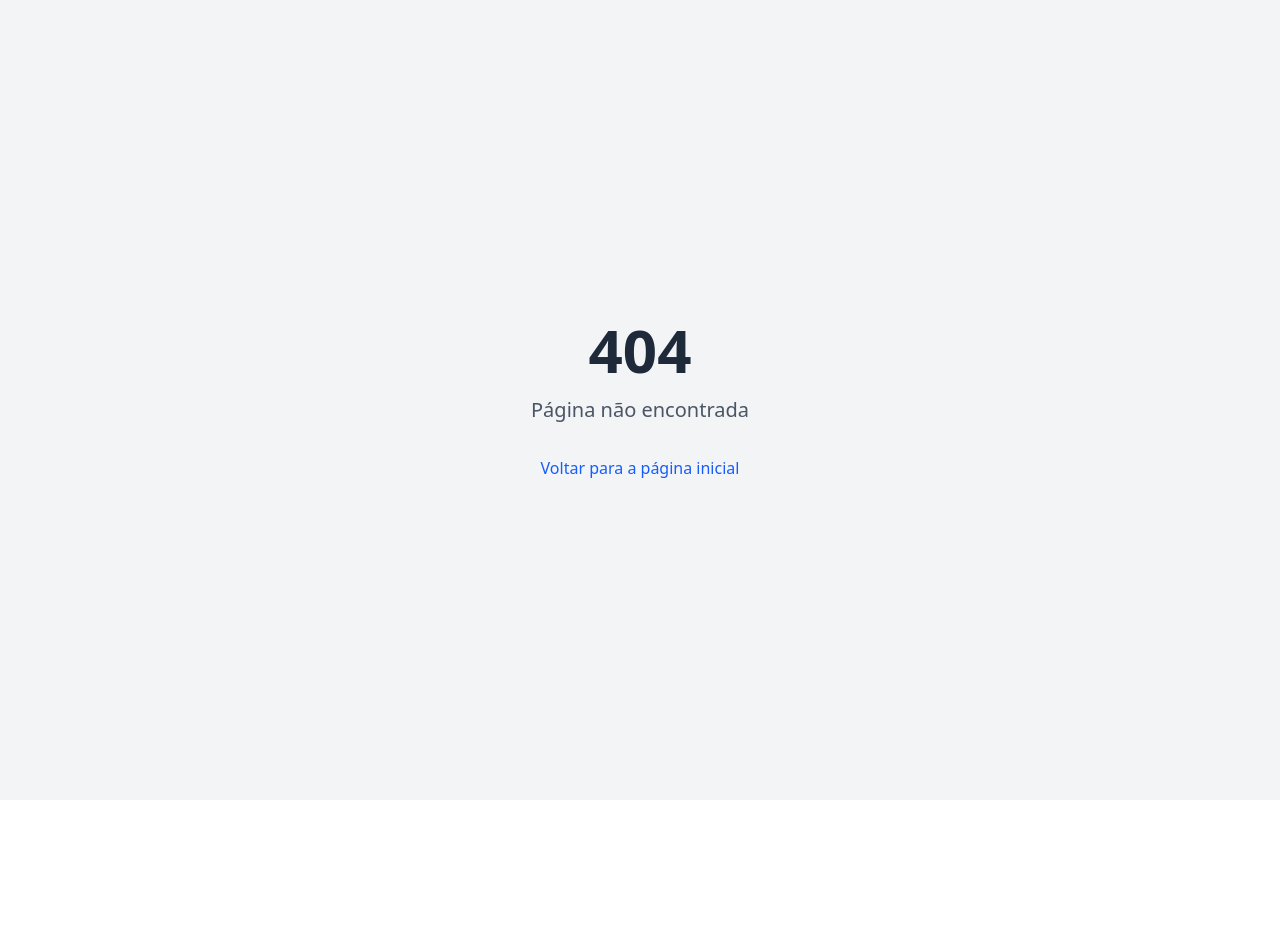
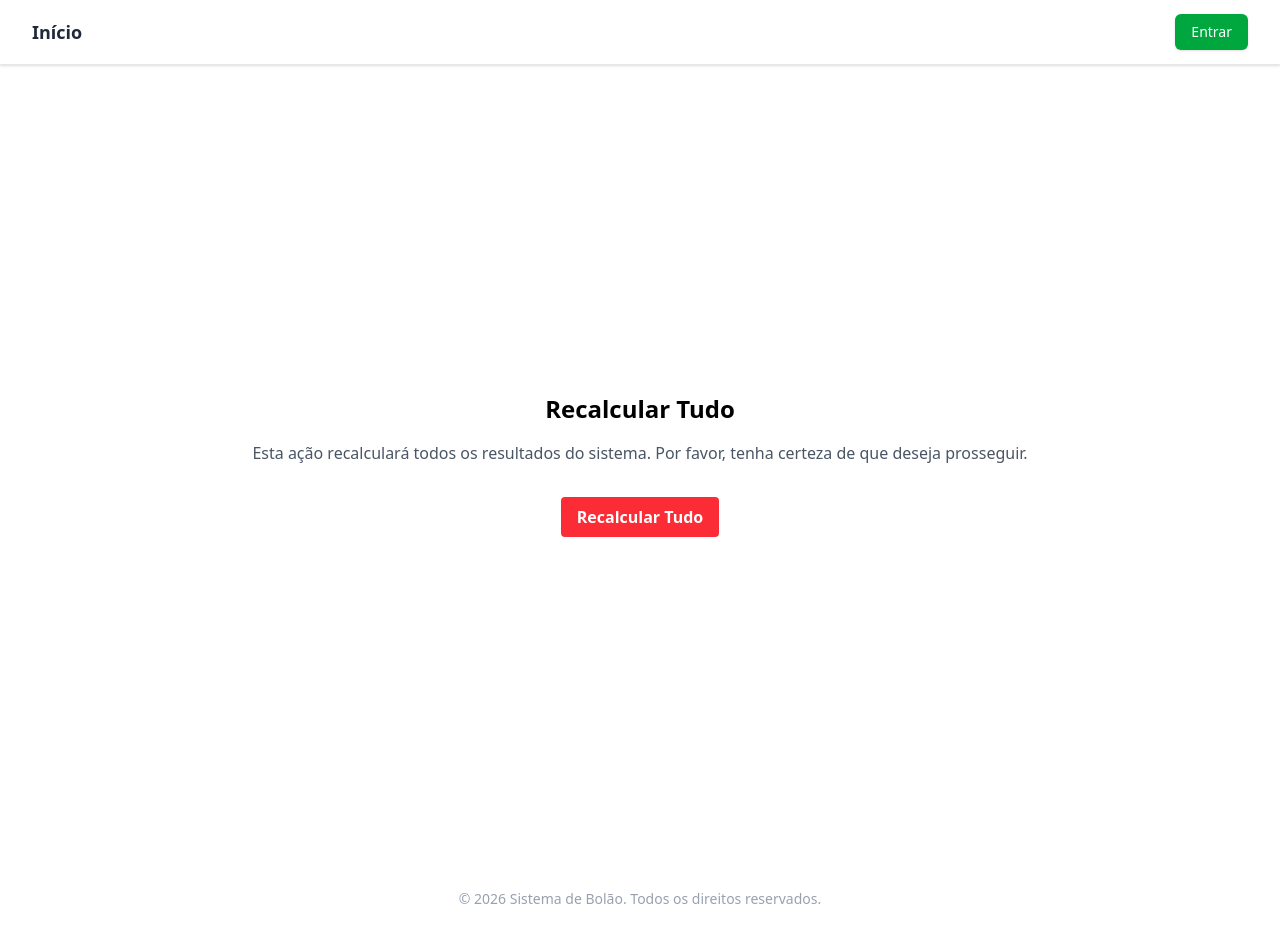
Before and after one commit to Mirkojr/bolao-frontend, a React (Vite) app: page /admin/recalcular-tudo in a window 1280 px wide. Before the commit this address had no page. Before the commit the page ends 800 px from the top, so only its background shows below. Built offline with nearby package versions, Linux system fonts and the light colour scheme.

Commit message:
feat: adjust frontend palpite colors and admin flow

```diff
--- a/src/pages/admin/EditarBoloes/features/tabela-palpites/palpite-cell.tsx
+++ b/src/pages/admin/EditarBoloes/features/tabela-palpites/palpite-cell.tsx
@@ -17,6 +17,14 @@ export const PalpiteCell = ({ jogo, palpite, onSave }: PalpiteCellProps) => {
 
     const firstInputRef = useRef<HTMLInputElement>(null);
 
+    const PONTUACAO_EXATA = 11;
+    const PONTUACAO_PARCIAL = 5;
+
+    const COR_PALPITE_AGENDADO = "bg-gray-100 text-gray-600 border-gray-200";
+    const COR_PALPITE_EXATO = "bg-green-100 text-green-800 border-green-300";
+    const COR_PALPITE_PARCIAL = "bg-amber-100 text-amber-800 border-amber-300";
+    const COR_PALPITE_ERRADO = "bg-red-100 text-red-800 border-red-200";
+
     const [scoreA, setScoreA] = useState<string | number>(palpite?.gol_a_palpite ?? 0);
     const [scoreB, setScoreB] = useState<string | number>(palpite?.gol_b_palpite ?? 0);
 
@@ -26,10 +34,10 @@ export const PalpiteCell = ({ jogo, palpite, onSave }: PalpiteCellProps) => {
     }, [palpite]);
 
     const getCorPorPontos = ( pontos : number = 0) => {
-        if (jogo.status == 'AGENDADO') return "bg-gray-100 text-gray-600 border-gray-200"; // Jogo não ocorreu ainda
-        if (pontos >= 25) return "bg-green-100 text-green-800 border-green-300"; // Cravada
-        if (pontos >= 10) return "bg-blue-100 text-blue-800 border-blue-300";   // Acertou Vencedor
-        return "bg-red-50 text-gray-700 border-transparent"; // Zero / Errou
+        if (jogo.status == 'AGENDADO') return COR_PALPITE_AGENDADO; // Jogo não ocorreu ainda
+        if (pontos >= PONTUACAO_EXATA) return COR_PALPITE_EXATO; // Cravada
+        if (pontos >= PONTUACAO_PARCIAL) return COR_PALPITE_PARCIAL; // Acertou vencedor/empate
+        return COR_PALPITE_ERRADO; // Errou
     };
 
     const handleSave = async () => {
--- /dev/null
+++ b/src/pages/admin/RecalcularTudo/RecalcularTudo.tsx
@@ -0,0 +1,25 @@
+import { useRecalcularTudo } from '@/shared/hooks/useRecalcularTudo';
+
+export function RecalcularTudo() {
+    const { recalcular, isLoading } = useRecalcularTudo();
+
+    return (
+        <div className="flex flex-col items-center justify-center h-screen">
+            <h1 className="text-2xl font-bold mb-4">Recalcular Tudo</h1>
+
+            <p className="text-gray-600 mb-8">
+                Esta ação recalculará todos os resultados do sistema. Por favor, tenha certeza de que deseja prosseguir.
+            </p>
+
+            <button
+                className={`bg-red-500 hover:bg-red-700 text-white font-bold py-2 px-4 rounded transition-colors ${
+                    isLoading ? 'opacity-50 cursor-not-allowed' : ''
+                }`}
+                onClick={recalcular}
+                disabled={isLoading}
+            >
+                {isLoading ? 'Recalculando...' : 'Recalcular Tudo'}
+            </button>
+        </div>
+    );
+}
--- a/src/routes/index.tsx
+++ b/src/routes/index.tsx
@@ -7,6 +7,7 @@ import { Login } from '@/pages/login/login-page';
 import EditarBolaoPage from '@/pages/admin/EditarBoloes/EditarBoloes';
 import NotFoundPage from '@/pages/not-found/not-found-page';
 import { AdicionarTimePage } from '@/pages/AdicionarTime/AdicionarTime';
+import { RecalcularTudo } from '@/pages/admin/RecalcularTudo/RecalcularTudo';
 
 import { MainLayout } from '@/layout/MainLayout/MainLayout';
 
@@ -20,6 +21,7 @@ export const AppRoutes = () => {
                         <Route path="/admin/bolao-crud" element={<AdminBolaoPage></AdminBolaoPage>} />
                         <Route path="/admin/edit/:id" element={<EditarBolaoPage />} />
                         <Route path="/admin/times" element={<AdicionarTimePage />} />
+                        <Route path="/admin/recalcular-tudo" element={<RecalcularTudo />} />
                     </Route>
 
                     <Route path="login" element={<Login></Login>} />
--- a/src/shared/api/httpClient.ts
+++ b/src/shared/api/httpClient.ts
@@ -1,7 +1,6 @@
 const API_URL = import.meta.env.VITE_API_URL?.replace(/\/$/, '') || '';
 export const AUTH_LOGOUT_EVENT = 'auth:logout';
 
-// Classe de erro personalizada para erros de API
 export class ApiError extends Error {
     status: number;
     message: string;
@@ -16,17 +15,14 @@ export class ApiError extends Error {
     }
 }
 
-// Função para construir os headers, incluindo o token de autenticação se disponível
 const getHeaders = (customHeaders?: HeadersInit, body?: unknown) => {
     const headers = new Headers(customHeaders);
     const token = localStorage.getItem('meu_token');
 
-    // Se houver um token e o header Authorization ainda não estiver presente, adiciona o token
     if (token && !headers.has('Authorization')) {
         headers.set('Authorization', `Bearer ${token}`);
     }
 
-    // Se o body não for FormData e o header Content-Type ainda não estiver presente, define como application/json
     if (!(body instanceof FormData) && !headers.has('Content-Type')) {
         headers.set('Content-Type', 'application/json');
     }
@@ -34,8 +30,7 @@ const getHeaders = (customHeaders?: HeadersInit, body?: unknown) => {
     return headers;
 };
 
-// Toda resposta do backend passa por aqui
-async function handleResponse(response: Response) {
+async function handleResponse(response: Response, responseType: 'json' | 'blob' = 'json') {
     if (response.status === 401) {
         window.dispatchEvent(new Event(AUTH_LOGOUT_EVENT));
         throw new ApiError(401, 'Sessão expirada');
@@ -46,13 +41,21 @@ async function handleResponse(response: Response) {
         throw new ApiError(response.status, errorData?.message || 'Erro na requisição', errorData);
     }
 
-    return response.status === 204 ? null : response.json();
+    if (response.status === 204) return null;
+
+    // Se for blob, retorna o blob. Se não, mantém o comportamento padrão de json.
+    if (responseType === 'blob') {
+        return response.blob();
+    }
+
+    return response.json();
 }
 
-interface FetchOptions extends Omit<RequestInit, 'method' | 'body'> {}
+// Estendemos as opções para incluir o responseType opcional
+interface FetchOptions extends Omit<RequestInit, 'method' | 'body'> {
+    responseType?: 'json' | 'blob';
+}
 
-
-// Função genérica para fazer requisições HTTP
 async function request<T>(endpoint: string, method: string, body?: unknown, options?: FetchOptions): Promise<T> {
     const isFormData = body instanceof FormData;
 
@@ -63,7 +66,7 @@ async function request<T>(endpoint: string, method: string, body?: unknown, opti
         body: isFormData ? (body as FormData) : (body ? JSON.stringify(body) : undefined),
     });
 
-    return handleResponse(response);
+    return handleResponse(response, options?.responseType);
 }
 
 export const httpClient = {
--- /dev/null
+++ b/src/shared/hooks/useRecalcularTudo.ts
@@ -0,0 +1,25 @@
+import { useState } from 'react';
+import { adminService } from '@/shared/services/admin-service';
+
+export function useRecalcularTudo() {
+    const [isLoading, setIsLoading] = useState(false);
+
+    const recalcular = async () => {
+        if (!window.confirm('Tem certeza de que deseja recalcular tudo? Esta ação não pode ser desfeita.')) {
+            return;
+        }
+
+        setIsLoading(true);
+        try {
+            await adminService.recalcularTudo();
+            alert('Recálculo iniciado com sucesso!');
+        } catch (error) {
+            console.error('Erro ao recalcular tudo:', error);
+            alert('Ocorreu um erro ao tentar recalcular tudo. Por favor, tente novamente mais tarde.');
+        } finally {
+            setIsLoading(false);
+        }
+    };
+
+    return { recalcular, isLoading };
+}
--- /dev/null
+++ b/src/shared/services/admin-service.ts
@@ -0,0 +1,7 @@
+import { httpClient } from '../api/httpClient';
+
+export const adminService = {
+    recalcularTudo: (): Promise<void> => {
+        return httpClient.get<void>('/admin/recalcularPontos', {});
+    },
+};
--- a/src/shared/services/export-service.ts
+++ b/src/shared/services/export-service.ts
@@ -1,22 +1,15 @@
-const API_URL = import.meta.env.VITE_API_URL?.replace(/\/$/, '') || '';
-const TOKEN_KEY = 'meu_token';
+import { httpClient } from "../api/httpClient";
 
 type Formato = 'excel' | 'pdf';
 
 async function baixarArquivo(bolaoId: number | string, formato: Formato): Promise<void> {
-  const token = localStorage.getItem(TOKEN_KEY);
   const ext = formato === 'excel' ? 'xlsx' : 'pdf';
 
-  const resp = await fetch(`${API_URL}/boloes/${bolaoId}/export/${formato}`, {
-    method: 'GET',
-    headers: token ? { Authorization: `Bearer ${token}` } : {},
+  try {
+    const blob = await httpClient.get<Blob>(`/boloes/${bolaoId}/export/${formato}`, {
+      responseType: 'blob'
     });
 
-  if (!resp.ok) {
-    throw new Error('Falha ao exportar o bolão.');
-  }
-
-  const blob = await resp.blob();
     const url = window.URL.createObjectURL(blob);
     const a = document.createElement('a');
     a.href = url;
@@ -25,6 +18,10 @@ async function baixarArquivo(bolaoId: number | string, formato: Formato): Promis
     a.click();
     a.remove();
     window.URL.revokeObjectURL(url);
+
+  } catch (error) {
+    throw new Error('Falha ao exportar o bolão.');
+  }
 }
 
 export const exportService = {
```
Lines whose indentation alone changed are shown as unchanged.
